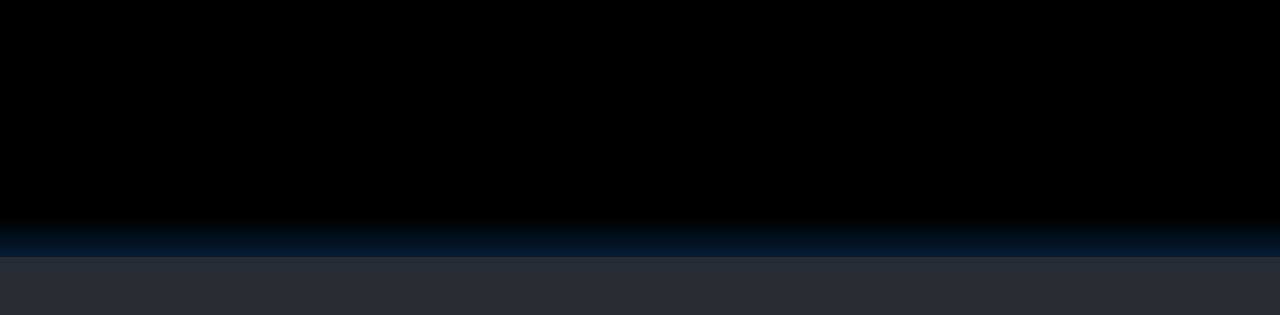
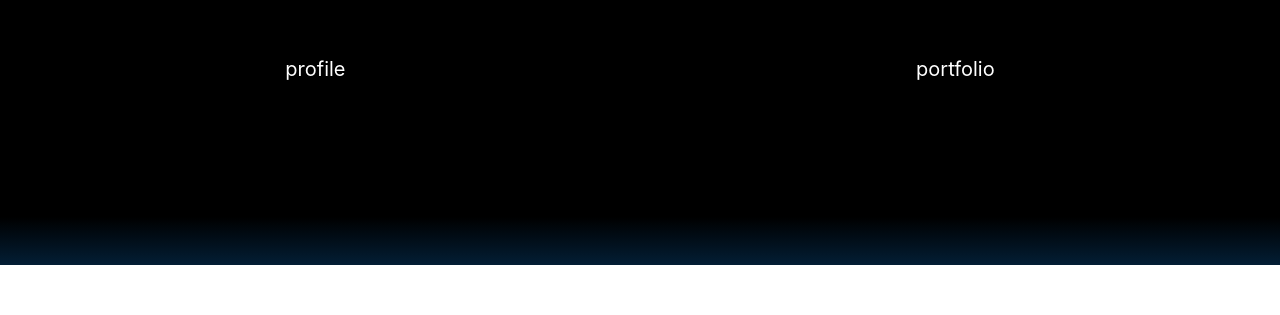
Before and after one commit to shutakamei/starry-sky, a React (Create React App) app: page / in a window 1280 px wide. Shown: the part 263-578 px from the top of the page. Built offline with nearby package versions, Linux system fonts and the light colour scheme.

Commit message:
add routing

```diff
--- a/src/App.js
+++ /dev/null
@@ -1,28 +0,0 @@
-function App () {
-  return (
-    <div className="App">
-      <header className="App-header">
-        <ul className="head_banner">
-          <li>
-            <a href="https://www.instagram.com/chiikawa__/">
-              Instagram
-            </a>
-          </li>
-        </ul>
-        {/* <img src={logo} className="App-logo" alt="logo" />
-        <p>
-          Edit <code>src/App.js</code> and save to reload.
-        </p>
-        <a
-          className="App-link"
-          href="https://reactjs.org"
-          target="_blank"
-          rel="noopener noreferrer"
-        >
-          Learn React
-        </a> */}
-      </header>
-    </div>
-  );
-}
-export default App;
--- a/src/Universe.js
+++ /dev/null
@@ -1,29 +0,0 @@
-import React from 'react';
-import './css/App.css';
-import './css/universe.css';
-import StarrySky from './starry-sky';
-import Wave from 'react-wavify';
-
-function Universe() {
-  return (
-    <div className="universe">
-      <StarrySky />
-      <div className="horizon" />
-      <Wave
-      className='sea'
-      paused={false}
-      fill='rgb(3, 30, 53)'
-      options={{
-        height: 5,
-        amplitude: 20,
-        speed: 0.15,
-        points: 3
-      }}
-      />
-      <div className="beach" />
-      {/* <img className='github-logo' src='./images/github-mark-white.svg' /> */}
-    </div>
-  );
-}
-
-export default Universe;
--- /dev/null
+++ b/src/components/App.js
@@ -0,0 +1,18 @@
+import '../css/App.css';
+import { BrowserRouter, Routes, Route} from "react-router-dom";
+import Profile from './Profile.jsx'
+import Universe from './Universe';
+
+function App () {
+  return (
+    <BrowserRouter>
+      <div className="App">
+        <Routes>
+          <Route path={`/`} element={<Universe />} />
+          <Route path={`/profile/`} element={<Profile />} />
+        </Routes>
+      </div>
+    </BrowserRouter>
+  );
+}
+export default App;
--- /dev/null
+++ b/src/components/Header.jsx
@@ -0,0 +1,24 @@
+import React from 'react';
+import {Link} from 'react-router-dom';
+
+function Header () {
+  return(
+    <React.Fragment>
+      <header className="App-header">
+        <ul className="head_banner">
+          <li>
+            <a href="https://www.instagram.com/chiikawa__/">
+              Instagram
+            </a>
+          </li>
+        </ul>
+      </header>
+      <div className='info-wrapper'>
+        <Link className='letter-space' to="profile">profile</Link>
+        <Link className='letter-space' to="portfolio">portfolio</Link>
+      </div>
+    </React.Fragment>
+  )
+}
+
+export default Header;
--- /dev/null
+++ b/src/components/Profile.jsx
@@ -0,0 +1,6 @@
+function Profile() {
+  return (
+    <h1>profile</h1>
+  )
+}
+export default Profile;
--- /dev/null
+++ b/src/components/Universe.js
@@ -0,0 +1,33 @@
+import React from 'react';
+import '../css/App.css';
+import '../css/universe.css';
+import Header from './Header';
+import StarrySky from './starry-sky';
+import Wave from 'react-wavify';
+
+function Universe() {
+  return (
+    <React.Fragment>
+      <Header />
+      <div className="universe">
+        <StarrySky />
+        <div className="horizon" />
+        <Wave
+        className='sea'
+        paused={false}
+        fill='rgb(3, 30, 53)'
+        options={{
+          height: 5,
+          amplitude: 20,
+          speed: 0.15,
+          points: 3
+        }}
+        />
+        <div className="beach" />
+        {/* <img className='github-logo' src='./images/github-mark-white.svg' /> */}
+      </div>
+    </React.Fragment>
+  );
+}
+
+export default Universe;
--- a/src/starry-sky.js
+++ b/src/components/starry-sky.js
@@ -1,7 +1,8 @@
 import $ from 'jquery'
 
 const StarrySky = () => {
-  window.addEventListener('load', () => {
+  window.addEventListener('pageshow', () => {
+    console.log('🌋');
     var canvas = document.getElementById("canvas");
     var ctx = canvas.getContext("2d");
 
--- a/src/css/App.css
+++ b/src/css/App.css
@@ -23,7 +23,15 @@
 
 a {
   text-decoration: none;
-  color: #61dafb
+  color: white;
+}
+
+.letter-space {
+  transition: letter-spacing 1s;
+}
+
+.letter-space:hover {
+  letter-spacing: 0.15em;
 }
 
 body {
@@ -33,7 +41,6 @@ body {
 
 .App-header {
   background-color: #282c34;
-  min-height: 100vh;
   display: flex;
   flex-direction: column;
   align-items: center;
@@ -54,3 +61,15 @@ body {
     transform: rotate(360deg);
   }
 }
+
+.info-wrapper {
+  top: 40%;
+  position: fixed;
+  color: white;
+  z-index: 1;
+  display: flex;
+  justify-content: space-around;
+  width: 100%;
+  height: auto;
+  font-size: 20px;
+}
--- a/src/css/universe.css
+++ b/src/css/universe.css
@@ -29,7 +29,7 @@
 }
 
 .horizon {
-  height: 5%;
+  height: 6%;
   width: 100%;
   top: 60%;
   position: absolute;
--- a/src/index.js
+++ b/src/index.js
@@ -1,15 +1,14 @@
 import React from 'react';
 import ReactDOM from 'react-dom/client';
 import './index.css';
-import App from './App';
-import Universe from './Universe';
+import App from './components/App';
+import Universe from './components/Universe';
 import reportWebVitals from './reportWebVitals';
 
 const root = ReactDOM.createRoot(document.getElementById('root'));
 root.render(
   <React.StrictMode>
     <App />
-    <Universe />
   </React.StrictMode>
 );
 
```
